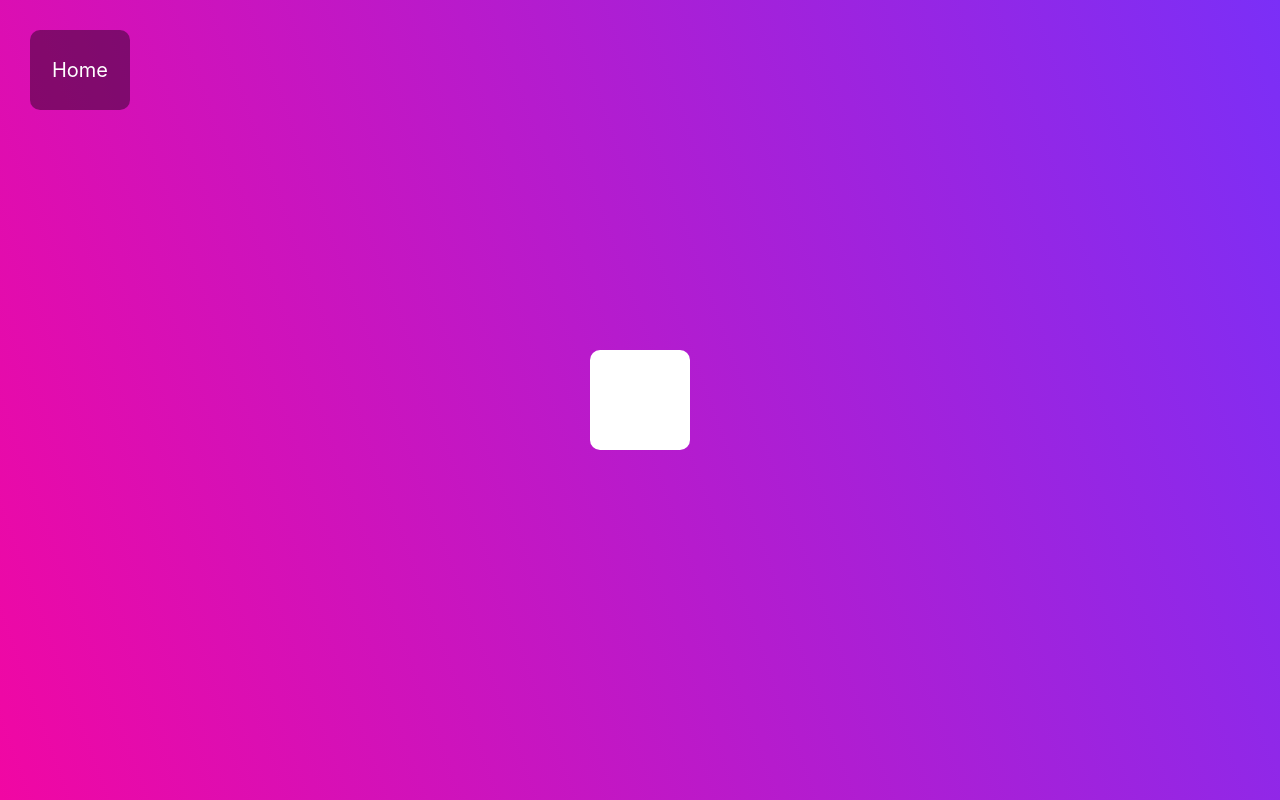
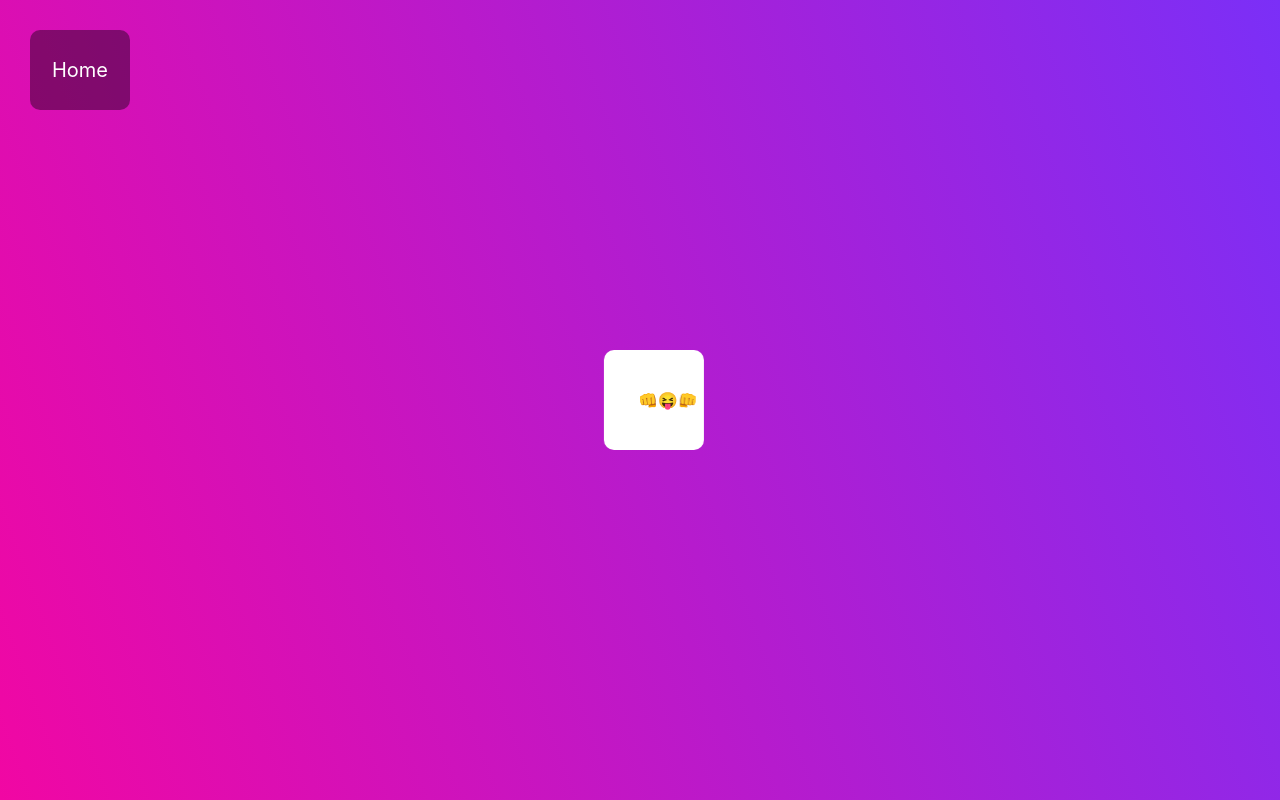
Before and after one commit to UNNEW-main/framer-ex, a React (Create React App) app: page /scrollView in a window 1280 px wide. Built offline with nearby package versions, Linux system fonts and the light colour scheme.

Commit message:
ADD: ScrollView

```diff
--- a/src/page/scrollView/ScrollView.jsx
+++ b/src/page/scrollView/ScrollView.jsx
@@ -3,9 +3,28 @@ import { motion, useMotionValue } from 'framer-motion';
 import styled from 'styled-components';
 
 export const ScrollView = () => {
-  const scale = useMotionValue(1);
-  console.log(scale);
-  return <Wrapper style={{ scale }}></Wrapper>;
+  const motionValue = useMotionValue(1);
+  return (
+    <div>
+      <Wrapper style={{ translateX: motionValue }}>
+        <motion.div
+          style={{ translateX: motionValue }}
+          animate={{
+            translateX: 20,
+            transition: {
+              times: [0, 0.5, 1],
+              yoyo: Infinity,
+            },
+          }}>
+          👊
+        </motion.div>
+        <motion.div style={{ translateX: motionValue }}>😝</motion.div>
+        <motion.div style={{ scaleX: -1, translateX: motionValue }}>
+          👊
+        </motion.div>
+      </Wrapper>
+    </div>
+  );
 };
 
 const Wrapper = styled(motion.div)`
```
